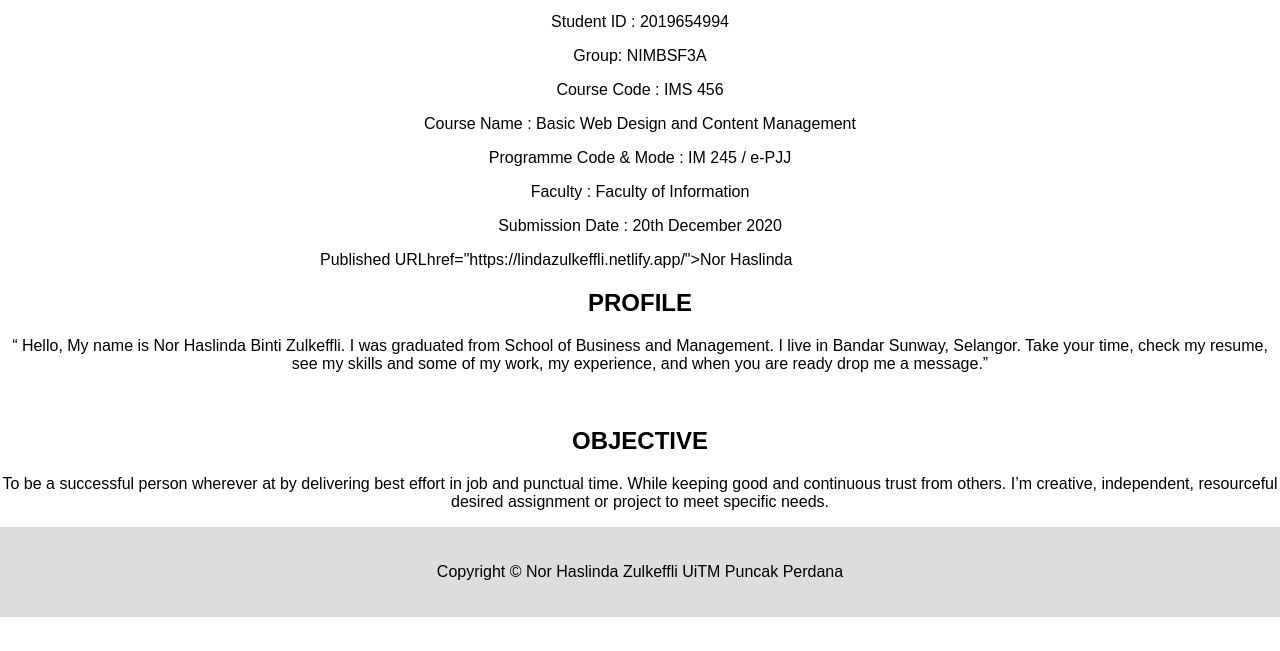
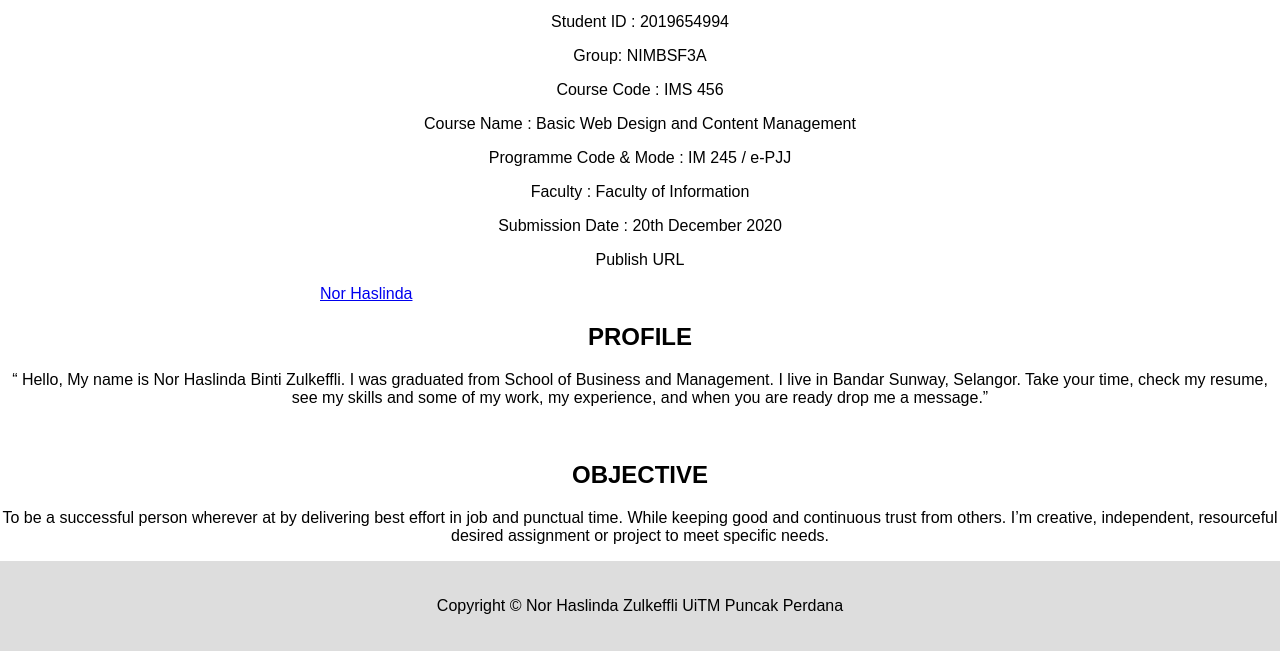
Before and after one commit to Lindazulkeffli/Nor-Haslinda-Zulkeffli, a plain HTML site: page index.html in a window 1280 px wide. Shown: the part 929-1580 px from the top of the page. Before the commit the page ends 1546 px from the top, so only its background shows below. Drawn offline with Linux system fonts and the light colour scheme.

Commit message:
Update index.html

```diff
--- a/index.html
+++ b/index.html
@@ -116,8 +116,8 @@ body {
     <p style="text-align:center;">Programme Code & Mode : IM 245 / e-PJJ</p>
     <p style="text-align:center;">Faculty : Faculty of Information</p>
     <p style="text-align:center;">Submission Date : 20th December 2020</p>
-    <p><a style="text-align:center;">Published URLhref="https://lindazulkeffli.netlify.app/">Nor Haslinda</a></p>
-
+    <p style="text-align:center;">Publish URL</p>
+    <p><a href="https://lindazulkeffli.netlify.app/">Nor Haslinda</a></p>
 
   </div>
   <div class="main">
```
